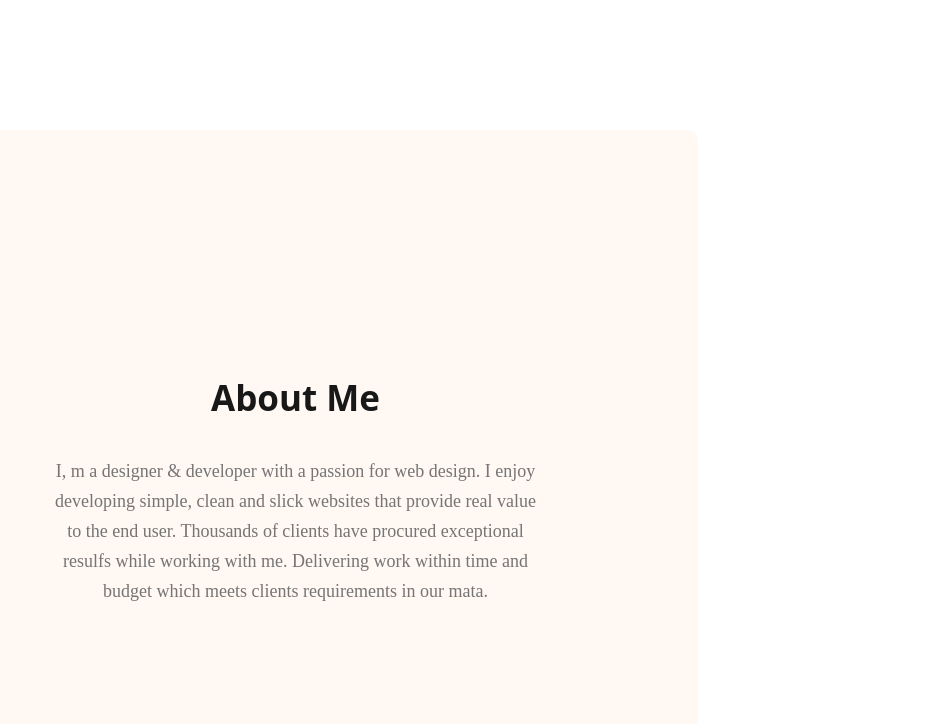
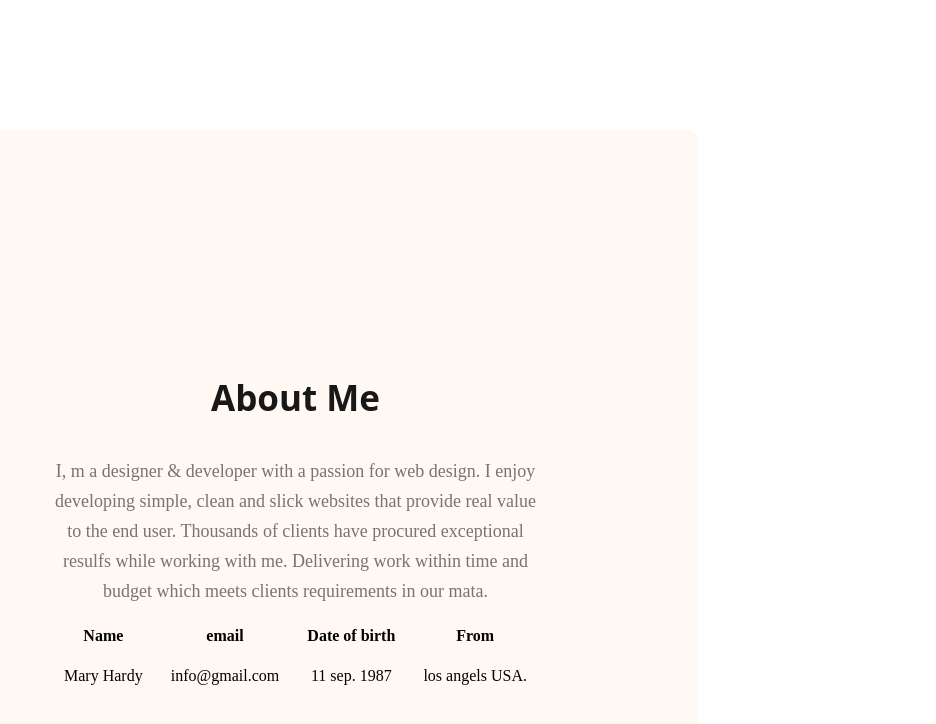
Before and after one commit to almujahidc1b13/webdeveloper-portfolio, a plain HTML site: page index.html in a window 1280 px wide. Shown: the part 802-1526 px from the top of the page, without its empty margins (344-1280 px from the left). Drawn offline with Linux system fonts and the light colour scheme.

Commit message:
about information added

```diff
--- a/index.html
+++ b/index.html
@@ -33,11 +33,32 @@
 
     </header>
     <main>
+
             <section class="about">
                     <h3 class="section-title">About Me</h3>
                     <p class="section-description">I, m a designer & developer with a passion for web design. I enjoy developing simple, clean and slick websites that provide real value to the end user. Thousands of clients have procured exceptional resulfs while working with me. Delivering work within time and budget which meets clients requirements in our mata.</p>
+                <div class="about-info-contain">
+                    <div class="about-info">
+                        <h4 class="info-title">Name</h4>
+                        <p class="info-description">Mary Hardy</p>
+                    </div>
+                    <div class="about-info">
+                        <h4 class="info-title">email</h4>
+                        <p class="info-description">info@gmail.com</p>
+                    </div>
+                    <div class="about-info">
+                        <h4 class="info-title">Date of birth</h4>
+                        <p class="info-description">11 sep. 1987</p>
+                    </div>
+                    <div class="about-info">
+                        <h4 class="info-title">From</h4>
+                        <p class="info-description">los angels USA.</p>
+                    </div>
+                </div>
+
 
             </section>
+
 
     </main>
     <footer></footer>
--- a/styles/potfolio.css
+++ b/styles/potfolio.css
@@ -90,6 +90,11 @@ height: 676px;
     font-weight: 700;
     color: #181818;
     font-family: Open Sans;
+
+}
+main{
+
+
 }
 
 /* about section styles */
@@ -102,6 +107,8 @@ height: 676px;
    max-height: 550px;
    text-align: center;
 
+
+
 }
 .section-description{
     max-width: 827px;
@@ -111,3 +118,13 @@ height: 676px;
     font-weight: 400;
     line-height: 30px;
 }
+.about-info-contain{
+    display: flex;
+    justify-content: space-around;
+    margin-top: 30px;
+}
+.about-info{
+    text-align: center;
+
+}
+.
```
